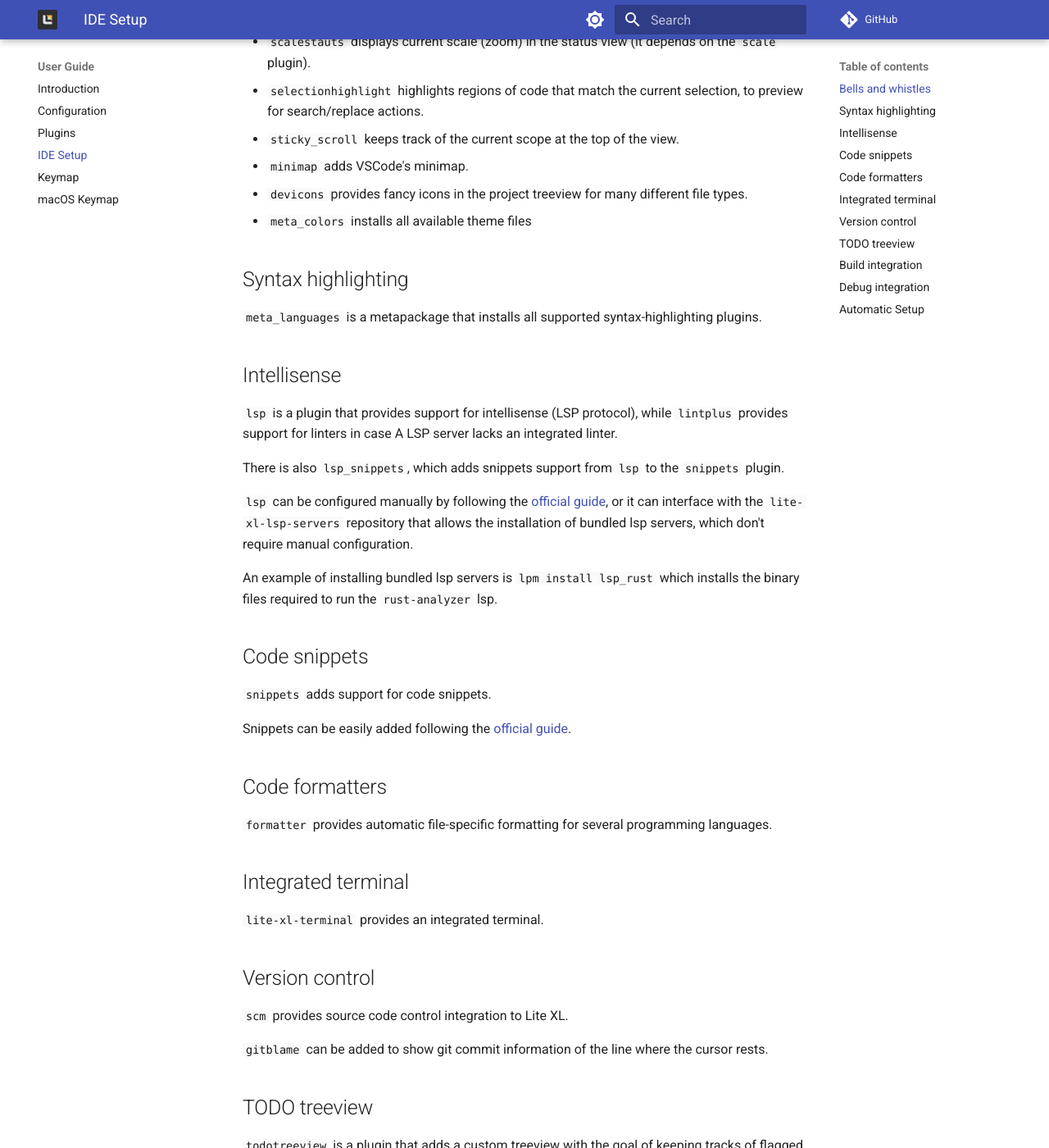
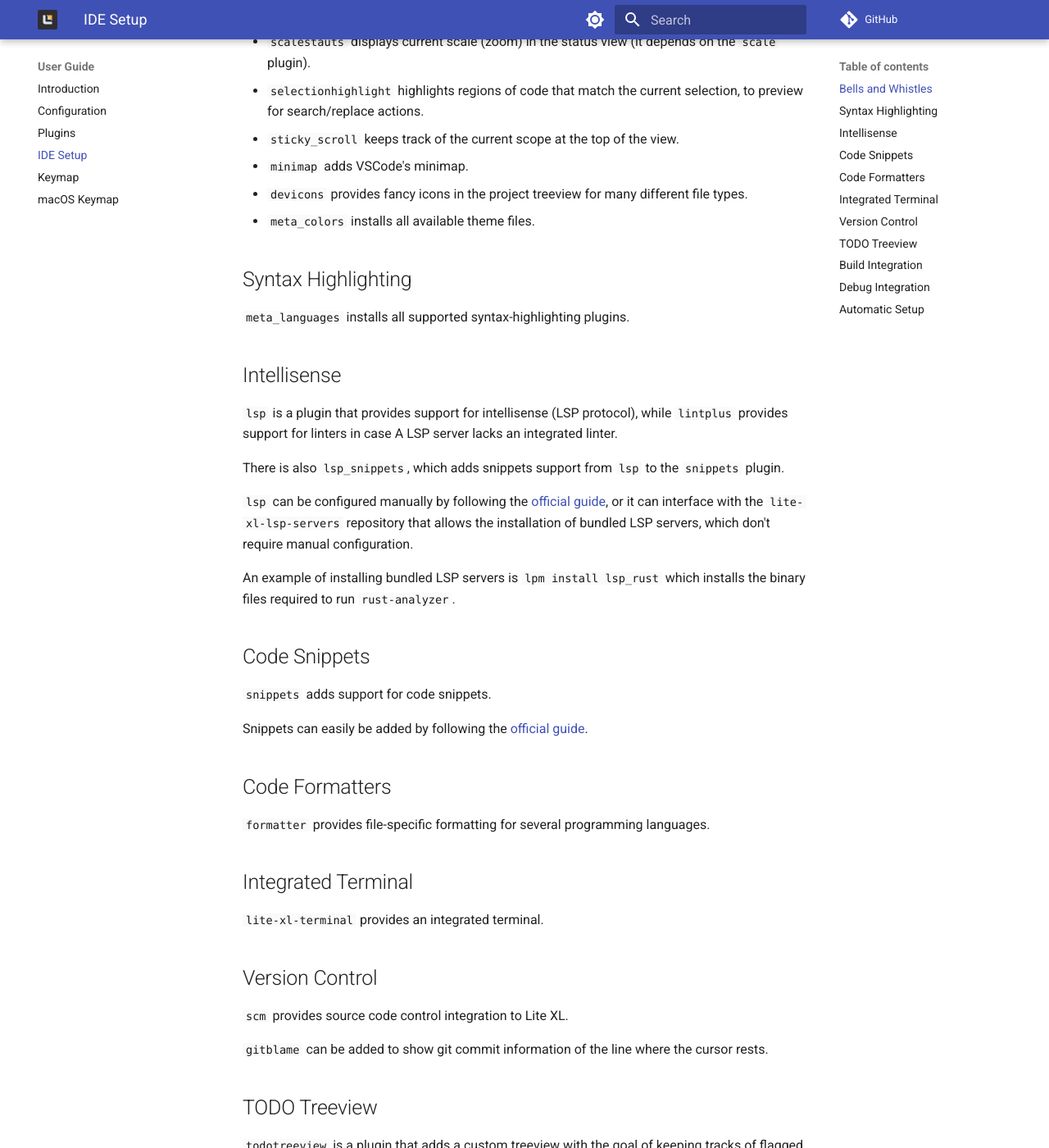
Before and after one commit to lite-xl/lite-xl.github.io, an MkDocs documentation site: the page built from docs/user-guide/ide-setup.md, in a window 1280 px wide and 1400 px high, scrolled down 677 px. Shown: the whole window at 82% size. Built offline with MkDocs 1.6.1 and Material for MkDocs 9.7.7, drawn with Linux system fonts in a browser that asks for light colours; some web fonts are replaced; comment, search, counter and statistics services are not loaded; the version menu is left out; some of the changed text lies outside the part shown.

Commit message:
Fixed formatting mistakes.

```diff
--- a/docs/user-guide/ide-setup.md
+++ b/docs/user-guide/ide-setup.md
@@ -18,60 +20,79 @@ the coding experience:
 - `indentguide` adds indent guides to make it easier to see function boundaries.
 - `rainbowparen` applies rainbow colours to nesting parentheses to make it easier to distinguish them.
 - `scalestauts` displays current scale (zoom) in the status view (it depends on the `scale` plugin).
-- `selectionhighlight` highlights regions of code that match the current selection, to preview for search/replace actions.
+- `selectionhighlight` highlights regions of code that match the current selection,
+  to preview for search/replace actions.
 - `sticky_scroll` keeps track of the current scope at the top of the view.
 - `minimap` adds VSCode's minimap.
 - `devicons` provides fancy icons in the project treeview for many different file types.
-- `meta_colors` installs all available theme files
+- `meta_colors` installs all available theme files.
 
-## Syntax highlighting
-`meta_languages` is a metapackage that installs all supported syntax-highlighting plugins.
+## Syntax Highlighting
+
+`meta_languages` installs all supported syntax-highlighting plugins.
 
 ## Intellisense
-`lsp` is a plugin that provides support for intellisense (LSP protocol), while `lintplus` provides support for linters in case A LSP server lacks an integrated linter.
+
+`lsp` is a plugin that provides support for intellisense (LSP protocol), while `lintplus` provides support
+for linters in case A LSP server lacks an integrated linter.
 
 There is also `lsp_snippets`, which adds snippets support from `lsp` to the `snippets` plugin.
 
-`lsp` can be configured manually by following the [official guide][3], or it can interface with the `lite-xl-lsp-servers` repository that allows the installation of bundled lsp servers, which don't require manual configuration.
+`lsp` can be configured manually by following the [official guide][3], or it can interface with
+the `lite-xl-lsp-servers` repository that allows the installation of bundled LSP servers, which don't
+require manual configuration.
 
-An example of installing bundled lsp servers is `lpm install lsp_rust` which installs the binary files required to run the `rust-analyzer` lsp.
+An example of installing bundled LSP servers is `lpm install lsp_rust` which installs the binary
+files required to run `rust-analyzer`.
 
-## Code snippets
+## Code Snippets
+
 `snippets` adds support for code snippets.
 
-Snippets can be easily added following the [official guide][5].
+Snippets can easily be added by following the [official guide][5].
 
-## Code formatters
-`formatter` provides automatic file-specific formatting for several programming languages.
+## Code Formatters
 
-## Integrated terminal
+`formatter` provides file-specific formatting for several programming languages.
+
+## Integrated Terminal
+
 `lite-xl-terminal` provides an integrated terminal.
 
-## Version control
+## Version Control
+
 `scm` provides source code control integration to Lite XL.
 
 `gitblame` can be added to show git commit information of the line where the cursor rests.
 
-## TODO treeview
-`todotreeview` is a plugin that adds a custom treeview with the goal of keeping tracks of flagged comments (TODO, WIP, FIX, ...) for better workflow organization.
+## TODO Treeview
+
+`todotreeview` is a plugin that adds a custom treeview with the goal of keeping tracks of
+flagged comments (TODO, WIP, FIX, ...) for better workflow organization.
 
 More flags can be added in the `init.lua` following the [official guide][4].
 
-## Build integration
+## Build Integration
+
 `build` provides a build system, messages window, and easily clickable errors.
 
 A the moment it only supports `make`, but it can be extended to any build system.
 
-## Debug integration
+## Debug Integration
+
 `debugger` provides debugger integration, with pluggable backends.
 
 At the moment it only supports `gdb`.
 
 ## Automatic Setup
-The following examples are configurations and scripts that bundle together the essential components of a minimal IDE:
 
-- [Adam's configuration][1] features custom plugins for building and debugging designed for C/C++.
-- [PerilousBooklet's configuration (WIP)][2] contains an installation script that prepares a comprehensive IDE configuration similar to a minimal version of VSCode, aimed at supporting the most used programming languages.
+The following examples are configurations and scripts that bundle together the essential components
+of a minimal IDE:
+
+- [Adam's configuration][1] is made for C/C++ and features custom plugins for building and debugging.
+- [PerilousBooklet's configuration (WIP)][2] contains an installation script that prepares a
+comprehensive IDE configuration similar to a minimal version of VSCode, aimed at supporting
+the most used programming languages.
 
 
 [1]: https://github.com/adamharrison/lite-xl-ide
```
Also changed, not shown: other parts of docs/user-guide/ide-setup.md (+4 -2 lines).
